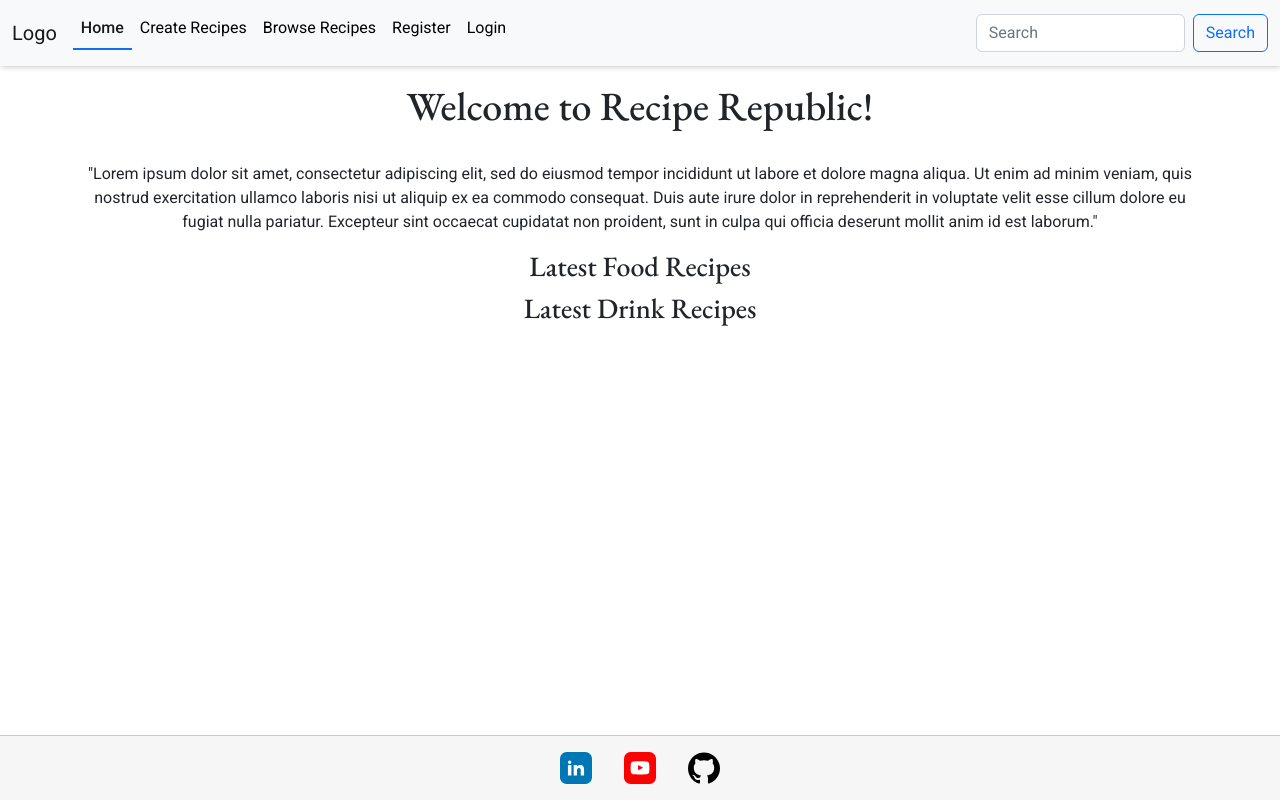
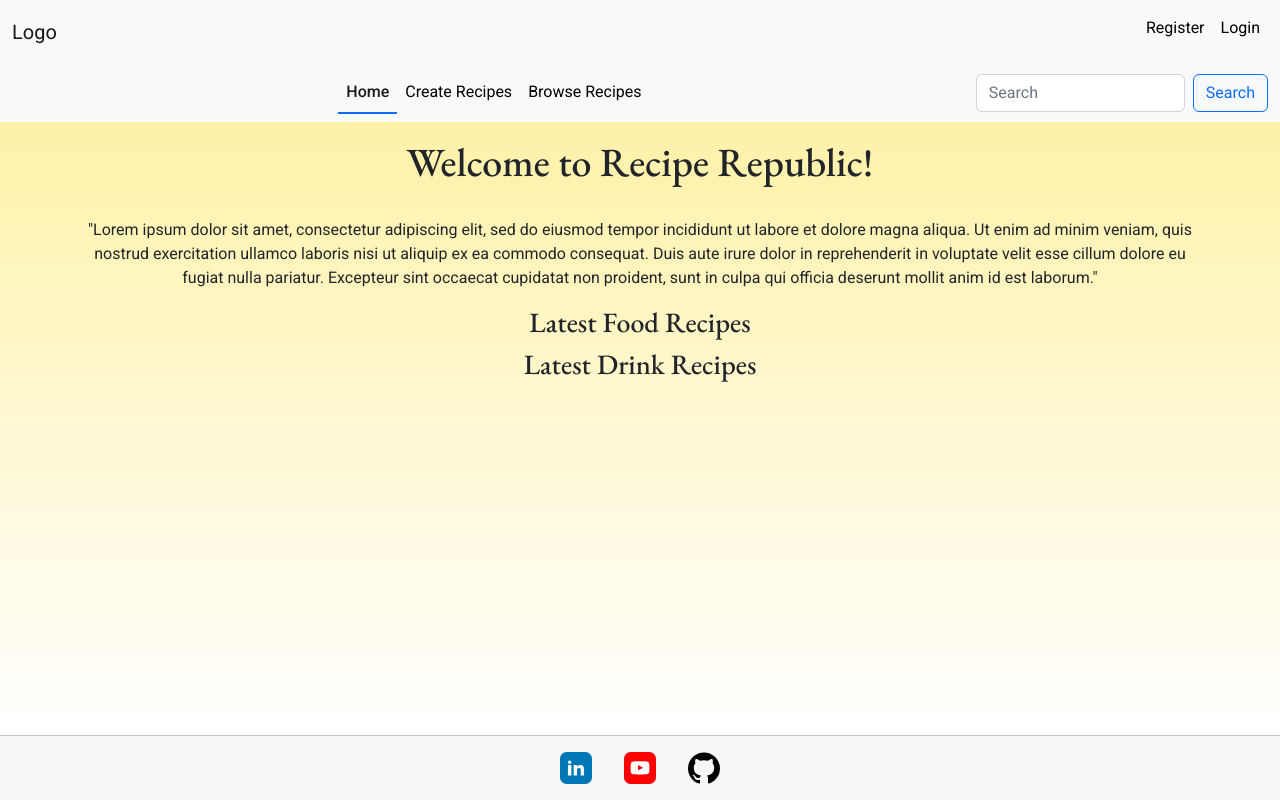
Before and after one commit to PatSvedberg/RecipeRepublic, a Django app: page / in a window 1280 px wide. Run offline with Django 3.2, Linux system fonts and the light colour scheme; data that the repository does not hold is empty; parts of the project's set-up code (start-up, migrations or seed data) failed here and were passed over; some libraries are stand-ins or nearby versions.

Commit message:
Update Readme

```diff
--- a/static/css/style.css
+++ b/static/css/style.css
@@ -14,11 +14,13 @@
     --orange: #ffbf50;
 
     /* Utils */
-    --smal-box-shadow: 1px -1px 7px 0 #00000061;
+    --smal-box-shadow: 5px -4px 10px 0 #000;
+    --navbar-box-shadow: 5px -4px 10px 0 #000;
     --border: 1px solid #00000030;
 }
 
-html, body {
+html,
+body {
     height: 100%;
 }
 
@@ -28,13 +30,19 @@ body {
     font-family: var(--main-font);
 }
 
-h1, h2, h3, h4, h5, h6 {
+h1,
+h2,
+h3,
+h4,
+h5,
+h6 {
     font-family: var(--title);
 }
 
 main {
     flex: 1 0 auto;
-    background-color: var(--white);
+    background: rgb(255, 255, 255);
+    background: linear-gradient(0deg, rgba(255, 255, 255, 0) 0%, rgba(255, 232, 111, 0.6026785714285714) 100%);
 }
 
 /* Footer */
@@ -54,9 +62,12 @@ footer {
 }
 
 /* Header */
+#navbar-top {
+    box-shadow: var(--navbar-box-shadow);
+}
+
 .navbar {
     background-color: var(--off-white);
-    box-shadow: var(--smal-box-shadow);
 }
 
 a.nav-link {
@@ -108,7 +119,9 @@ img.logo {
     flex-direction: column;
 }
 
-.ingredients, .instructions, .recipe-detail {
+.ingredients,
+.instructions,
+.recipe-detail {
     width: 100%;
 }
 
@@ -205,7 +218,7 @@ a.img-container:hover {
     align-items: center;
 }
 
-h3 > a {
+h3>a {
     text-align: center;
     text-decoration: none;
     font-weight: 700;
@@ -215,7 +228,7 @@ h3 > a {
     width: 100%;
 }
 
-@media screen and (min-width:40em){
+@media screen and (min-width:40em) {
     .form {
         width: 50%;
     }
--- a/templates/includes/header.html
+++ b/templates/includes/header.html
@@ -2,7 +2,7 @@
 
 <header>
     {% with request.resolver_match.url_name as url_name %}
-    <nav class="navbar navbar-expand-lg bg-light">
+    <nav id="navbar-top" class="navbar navbar-expand-lg bg-light">
         <div class="container-fluid">
             <!-- Logo -->
             <a class="navbar-brand" href="#">Logo</a>
@@ -12,19 +12,7 @@
             </button>
             <!--Nav bar items-->
             <div class="collapse navbar-collapse" id="navbarNav">
-                <ul class="navbar-nav me-auto mb-2">
-                    <li class="nav-item">
-                        <a class="nav-link {% if url_name == 'home' %}active{% endif %}" aria-current="page"
-                            href="{% url 'home' %}">Home</a>
-                    </li>
-                    <li class="nav-item">
-                        <a class="nav-link {% if url_name == 'new_recipe' %}active{% endif %}"
-                            href="{% url 'new_recipe' %}">Create Recipes</a>
-                    </li>
-                    <li class="nav-item">
-                        <a class="nav-link {% if url_name == 'recipe_list' %}active{% endif %}"
-                            href="{% url 'recipe_list' %}">Browse Recipes</a>
-                    </li>
+                <ul class="navbar-nav ms-auto mb-2">
                     {% if request.user.is_authenticated %}
                     <li class="nav-item">
                         <a class="nav-link {% if url_name == 'profile' %}active{% endif %}"
@@ -45,6 +33,30 @@
                     </li>
                     {% endif %}
                 </ul>
+            </div>
+        </div>
+    </nav>
+
+    <!--Lower Nav Bar-->
+    <nav class="navbar navbar-expand-lg bg-light">
+        <div class="container-fluid">
+            <!--Nav bar items-->
+            <div class="collapse navbar-collapse" id="navbarNav">
+                <ul class="navbar-nav mx-auto" style="display: flex; justify-content: center;">
+                    <li class="nav-item">
+                        <a class="nav-link {% if url_name == 'home' %}active{% endif %}" aria-current="page"
+                            href="{% url 'home' %}">Home</a>
+                    </li>
+                    <li class="nav-item">
+                        <a class="nav-link {% if url_name == 'new_recipe' %}active{% endif %}"
+                            href="{% url 'new_recipe' %}">Create Recipes</a>
+                    </li>
+                    <li class="nav-item">
+                        <a class="nav-link {% if url_name == 'recipe_list' %}active{% endif %}"
+                            href="{% url 'recipe_list' %}">Browse Recipes</a>
+                    </li>
+                </ul>
+            </div>
             <div>
 
             </div>
```
Also changed, not shown: README.md, assets/images/wireframe_browse.png (added), assets/images/wireframe_create.png (added), assets/images/wireframe_home.png (added), assets/images/wireframe_profile.png (added). Lines whose indentation alone changed are shown as unchanged.
